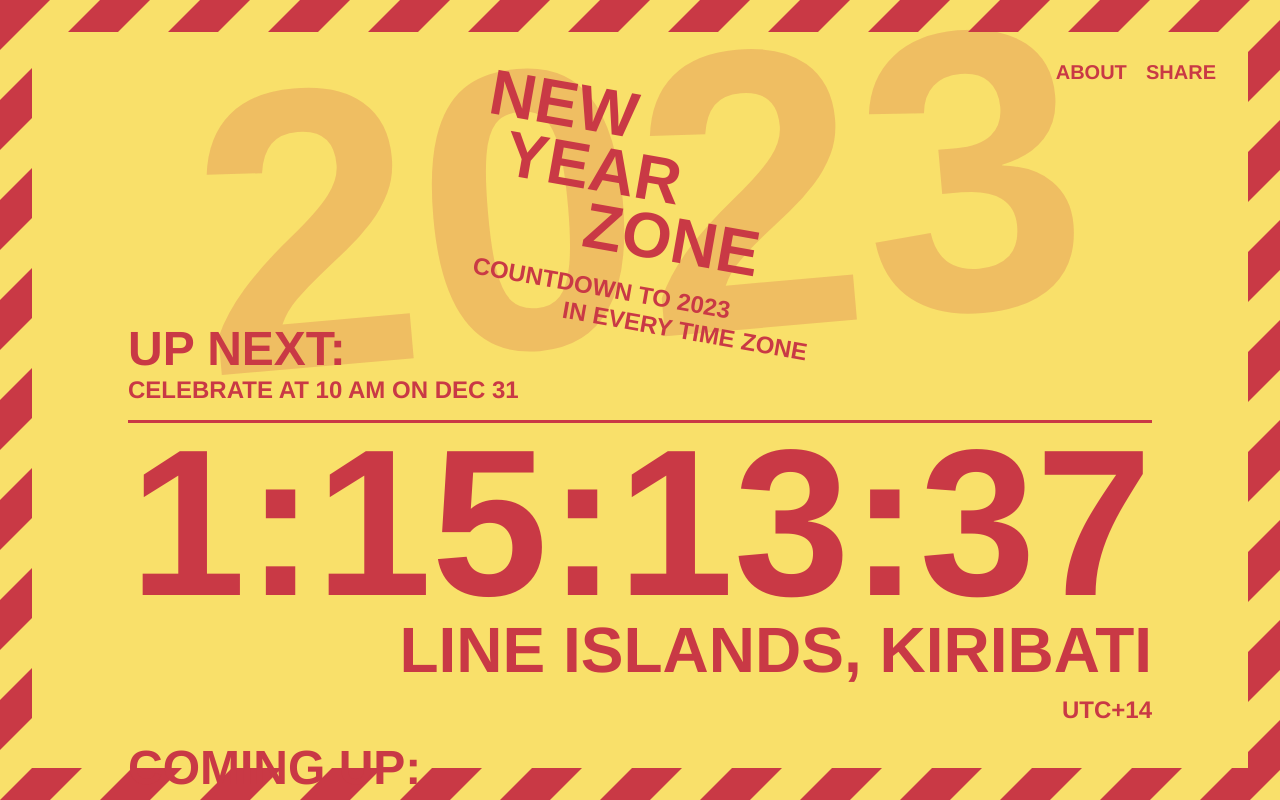
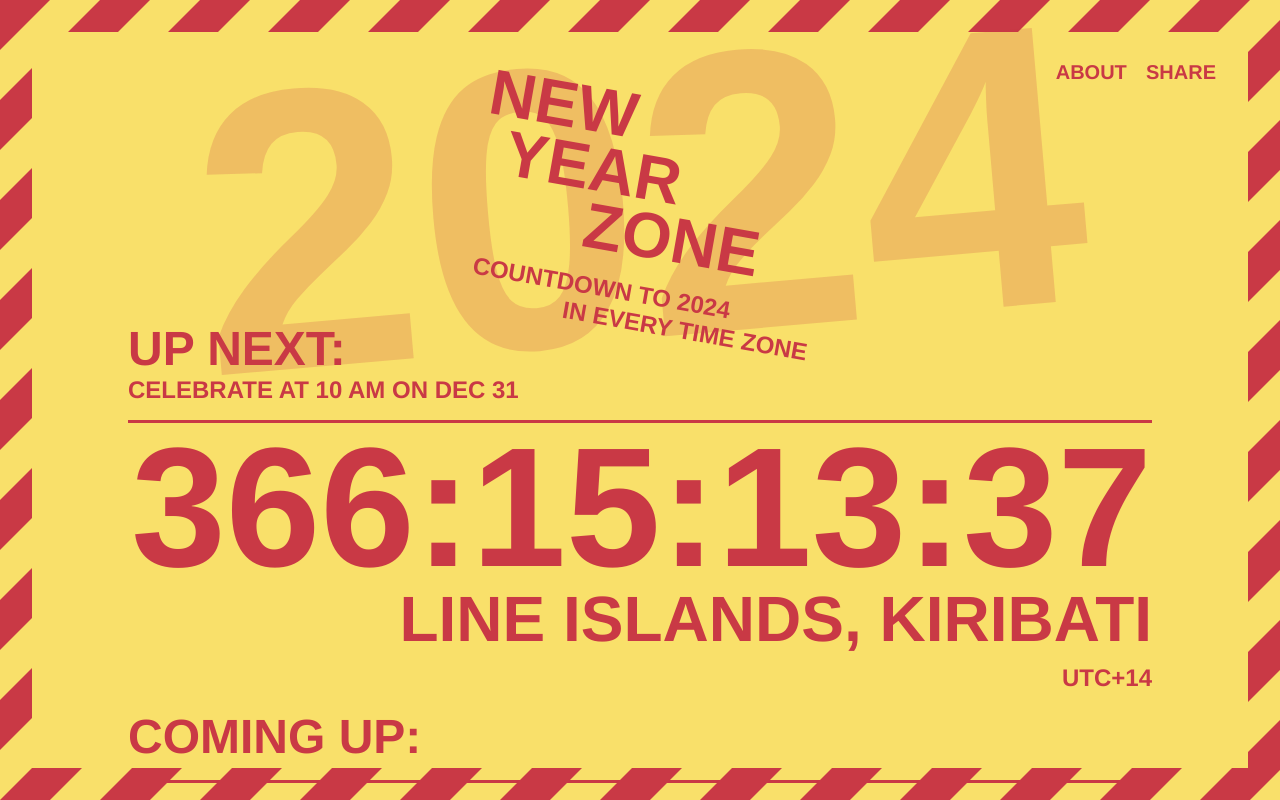
Before and after one commit to adamaaronson/new-year-zone, a React (Vite) app: page / in a window 1280 px wide. Built offline with nearby package versions, Linux system fonts and the light colour scheme.

Commit message:
Update to 2024

```diff
--- a/src/components/App.tsx
+++ b/src/components/App.tsx
@@ -10,7 +10,7 @@
 import { Footer } from './Footer'
 import { NewYearEverywhere } from './NewYearEverywhere'
 
-const newYear = 2023;
+const newYear = 2024;
 const INTERVAL_MILLISECONDS = 100;
 const COPIED_MILLISECONDS = 2 * 1000 // 2 seconds
 const timeZonesInOrder = timezones.sort((a, b) => b.utc - a.utc);
```
